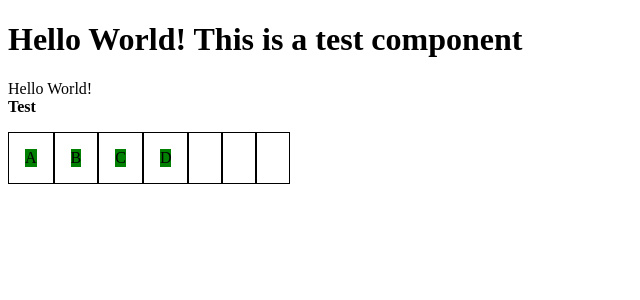
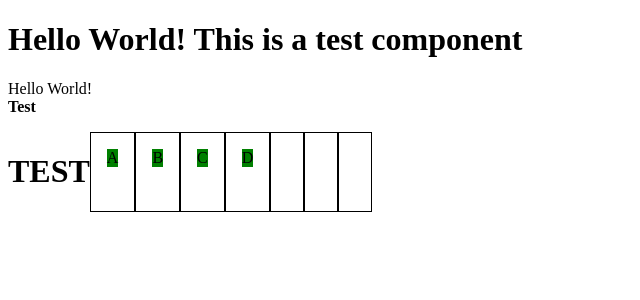
Before and after one commit to ultraflame4/ultr42-react-components, a React (Vite) app: page / in a window 1280 px wide. Shown: the top 300 px of the page, without its empty margins (0-640 px from the left). Built offline with nearby package versions, Linux system fonts and the light colour scheme.

Commit message:
Completed drag and drop

```diff
--- a/src/App.tsx
+++ b/src/App.tsx
@@ -18,7 +18,16 @@ function App() {
 
         <DragAndDropContainer
             items={["A","B","C","D",null,null,null]}
+            env={(itemContainers)=>{
+              return(
+                  <>
+                    <h1>TEST</h1>
+                    {itemContainers}
+                  </>
+              )
+            }}
         />
+
 
         <br/>
         <br/>
--- a/src/components/DragAndDrop/DragAndDrop.tsx
+++ b/src/components/DragAndDrop/DragAndDrop.tsx
@@ -140,13 +140,34 @@ export const DnDItemContainer = defComponent<DnDItemContainerProps>(props => {
     )
 })
 
-interface DragAndDropContainerProps {
+export interface DragAndDropContainerProps {
+    /**The draggable items to create. null to have empty container*/
     items: Array<React.ReactNode | null>
+    /**Class name for DnDItem for styling*/
     itemClass?: string
+    /**Class name for DnDItemContainer for styling*/
     itemContainerClass?: string
+    /**
+     * This callback gives you back the itemContainers,
+     * allowing you to control how they are displayed. Eg. adding items between the containers
+     * <br/>**Note that the parent element of where this is mounted will is display:flex**
+     */
+    env: (itemContainers: React.ReactElement[]) => React.ReactNode
 
 }
 
+/**
+ * This is my implementation of a DnD system <br/>
+ * It consist of DnDItem(s) and DnDItemContainer(s)<br/>
+ * It is pretty simple, the DnDItem can be dragged in and out of DnDItemContainer(s)<br/>
+ * <br/>
+ * The DragAndDropContainer contains and isolates the different drag and drop systems.
+ * <br/>
+ * This system does not support nested drag and drop containers and items.
+ *
+ * @param props {DragAndDropContainerProps}
+ * @constructor
+ */
 export function DragAndDropContainer(props: DragAndDropContainerProps) {
     const [items, setItems] = useState(props.items)
 
@@ -167,7 +188,7 @@ export function DragAndDropContainer(props: DragAndDropContainerProps) {
             draggedItemIndex: null
         }}>
             <div className={classes.DnDContainer}>
-                {items?.map((value, index) => {
+                {props.env(items?.map((value, index) => {
 
                     return <DnDItemContainer
                         className={props.itemContainerClass}
@@ -177,7 +198,7 @@ export function DragAndDropContainer(props: DragAndDropContainerProps) {
                         item={value === null ? <></> :
                             <DnDItem className={props.itemClass} itemIndex={index}>{value}</DnDItem>}
                         key={index}/>
-                })}
+                }))}
             </div>
         </DnDContext.Provider>
     )
```
